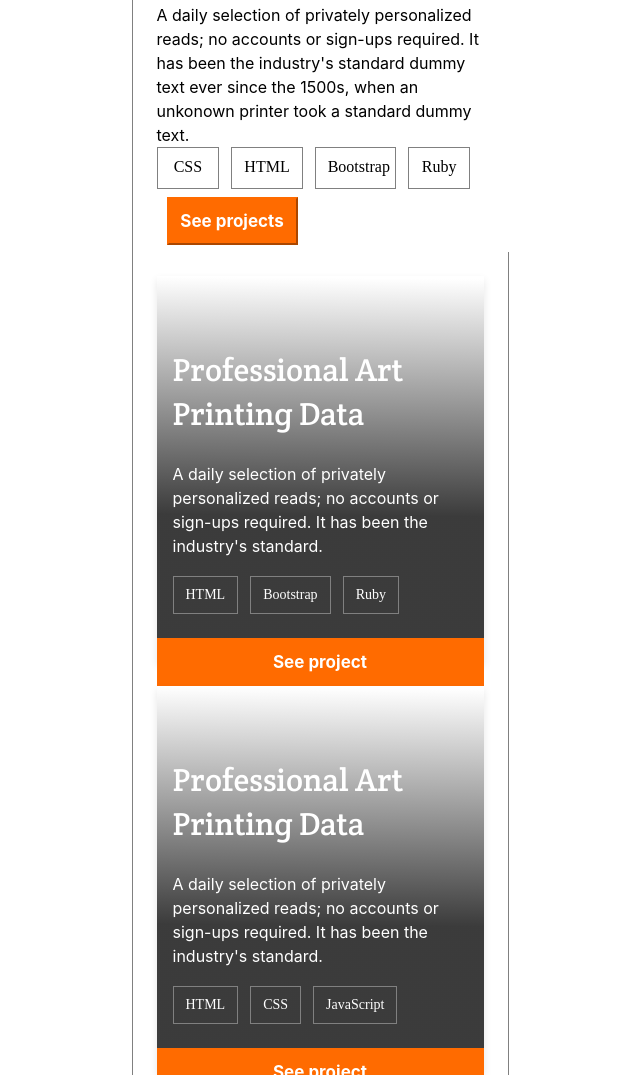
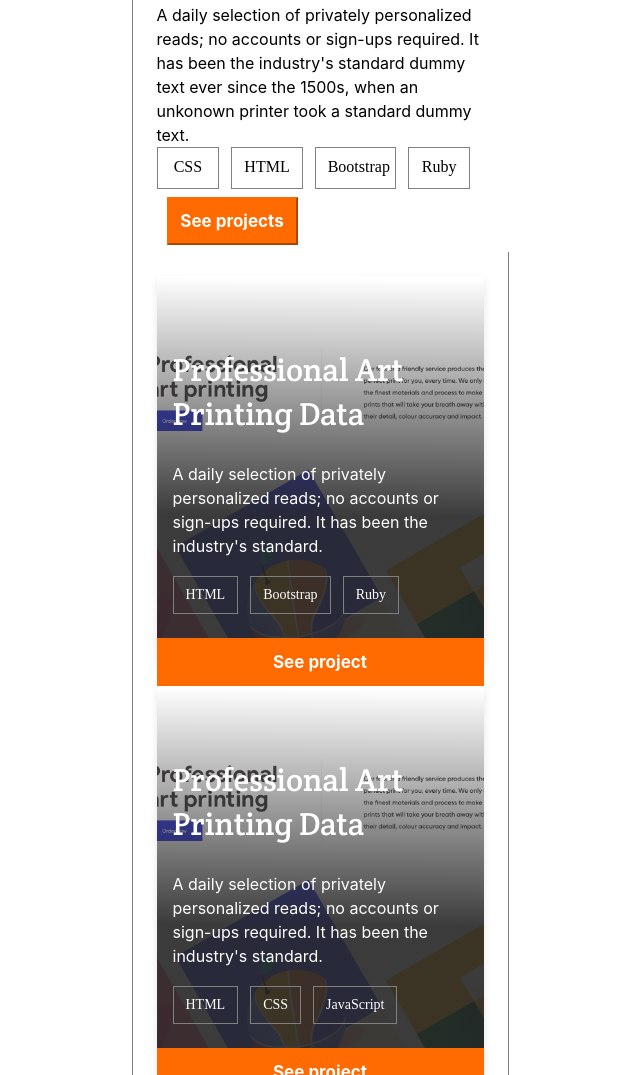
Before and after one commit to ayeshakanwal-del/portfolio, a website: page index.html in a window 1280 px wide. Shown: the part 1401-2476 px from the top of the page, without its empty margins (320-960 px from the left). Drawn offline with Linux system fonts and the light colour scheme; the site is published under a folder, as on GitHub Pages, so addresses that start at the root find nothing.

Commit message:
Updated image paths to use relative paths

```diff
--- a/style.css
+++ b/style.css
@@ -233,7 +233,7 @@ button {
       rgba(38, 38, 38, 0) 0.75%,
       rgba(38, 38, 38, 0.9) 61.94%
     ),
-    url(/assets/images/cardbg.png);
+    url('assets/images/cardbg.png');
   background-size: cover;
   background-position: center;
   transition: transform 0.3s ease;
```
